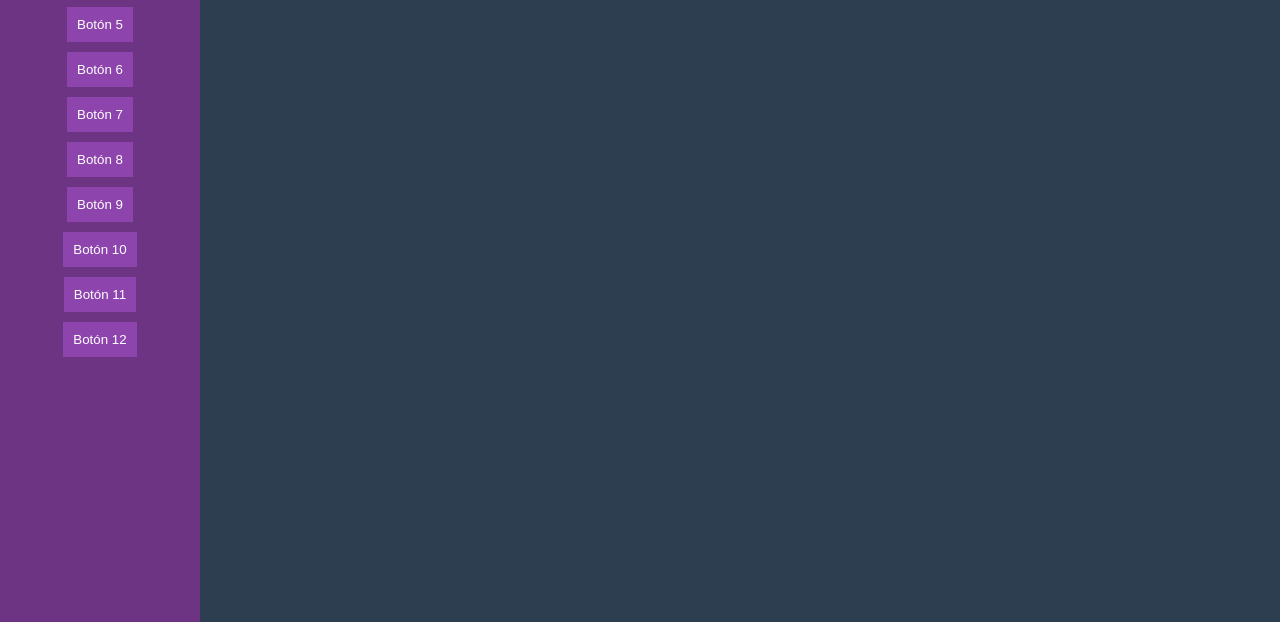
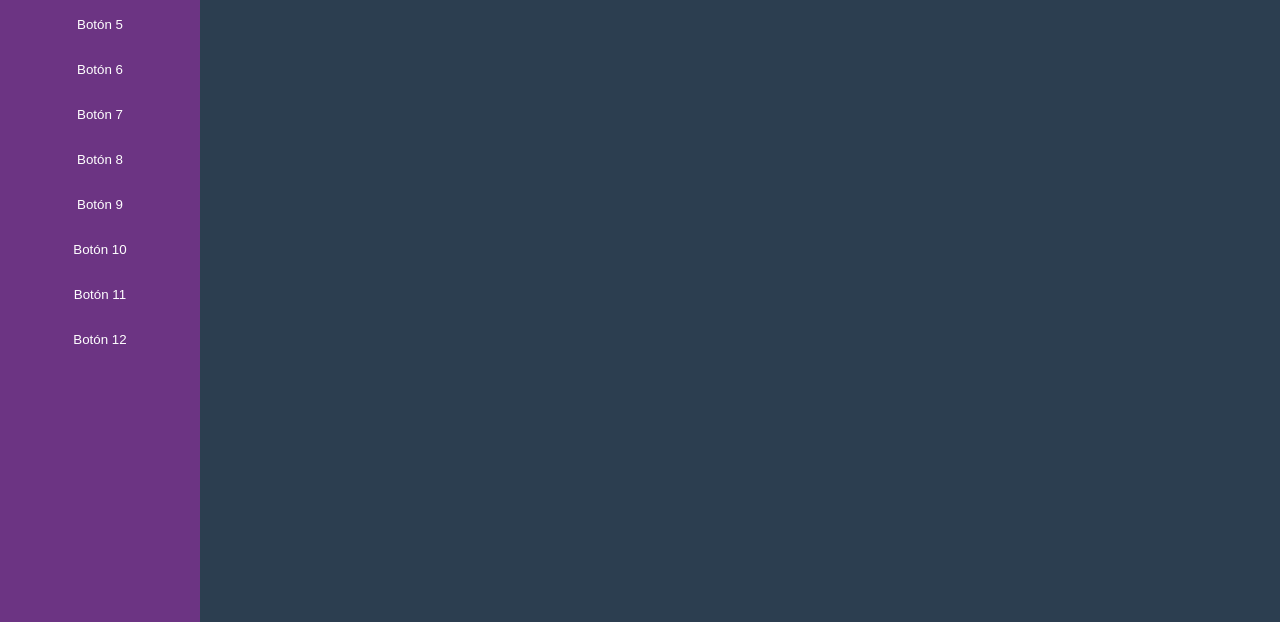
Before and after one commit to nestbric/NUMATHCO, a plain HTML site: page index.html in a window 1280 px wide. Shown: the part 198-820 px from the top of the page. Drawn offline with Linux system fonts and the light colour scheme.

Commit message:
Update index.html

```diff
--- a/index.html
+++ b/index.html
@@ -15,8 +15,11 @@
             padding: 0;
         }
 
+        #menu-izquierda, #menu-superior {
+            background-color: #6c3483; /* Fondo violeta más oscuro */
+        }
+
         #menu-izquierda {
-            background-color: #6c3483; /* Fondo violeta más oscuro */
             width: 200px;
             height: 100vh;
             float: left;
@@ -27,7 +30,6 @@
         }
 
         #menu-superior {
-            background-color: #6c3483; /* Fondo violeta más oscuro */
             height: 60px;
             display: flex;
             justify-content: space-around;
@@ -35,17 +37,12 @@
         }
 
         .boton {
-            background-color: #8e44ad; /* Fondo violeta */
+            background-color: #6c3483; /* Mismo color que el fondo del menú */
             color: white; /* Texto blanco */
             border: none;
             padding: 10px;
             margin: 5px;
             cursor: pointer;
-        }
-
-        /* Cambiar color de letra en los botones */
-        .boton {
-            color: white;
         }
     </style>
 </head>
```
